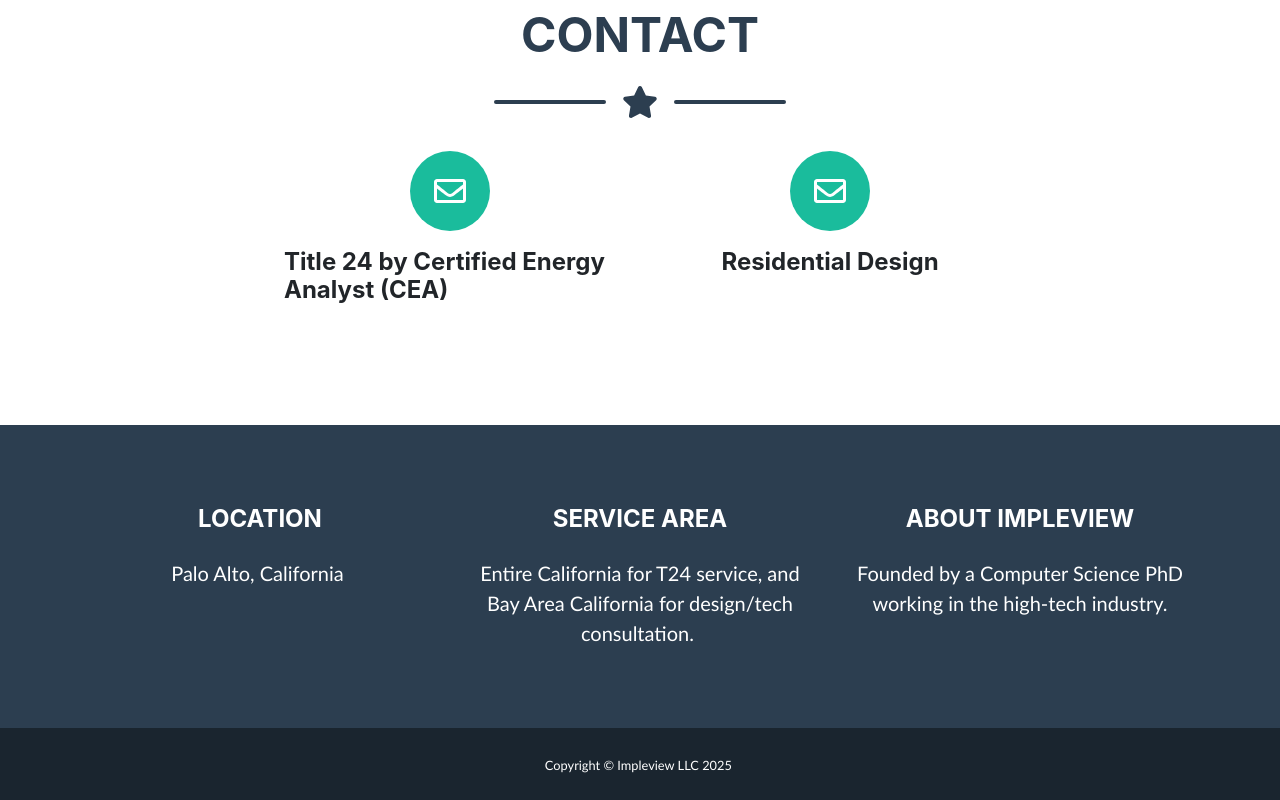
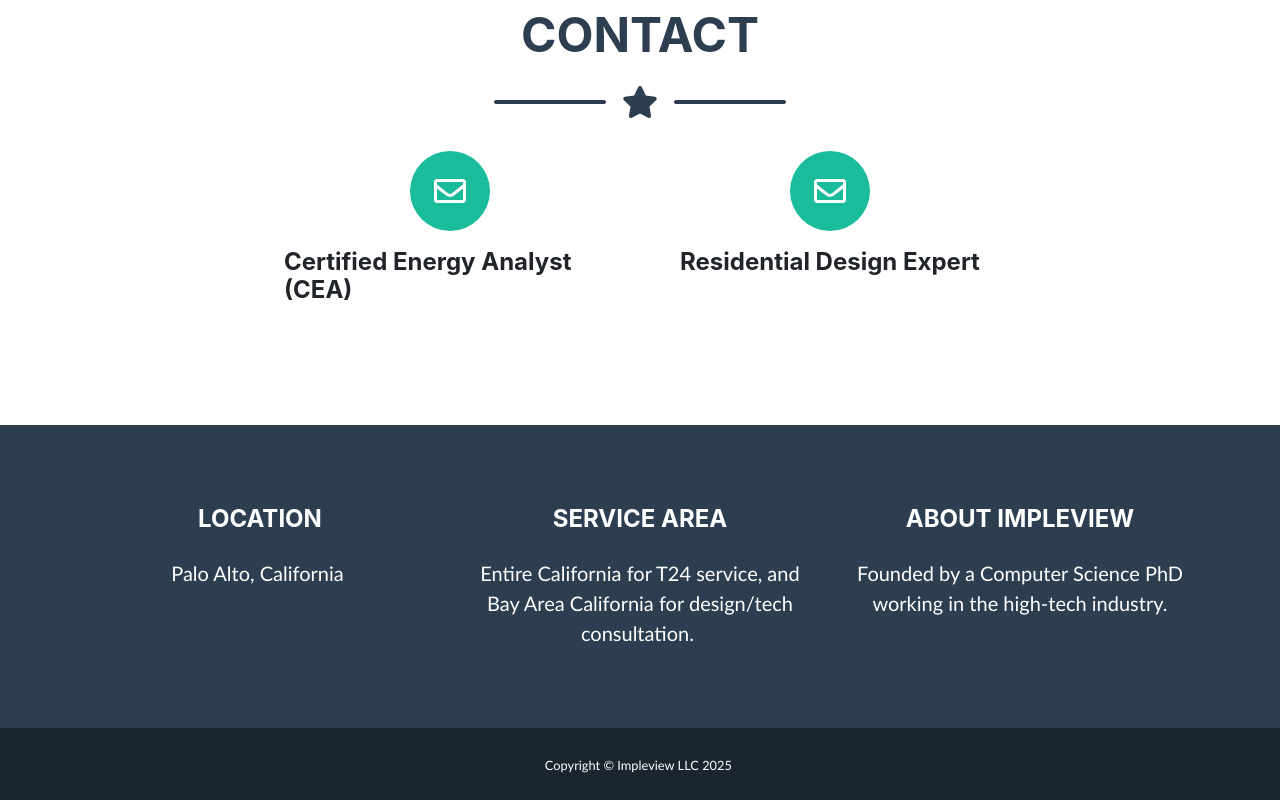
Before and after one commit to impleview/impleview.github.io, a plain HTML site: page index.html in a window 1280 px wide. Shown: the part 2686-3486 px from the top of the page. Drawn offline with nearby package versions, Linux system fonts and the light colour scheme; a web font is replaced by a local one.

Commit message:
Update index.html

```diff
--- a/index.html
+++ b/index.html
@@ -470,13 +470,13 @@
                     <div class="col-lg-4">
                         <div class="d-flex flex-column align-items-center">
                             <button id="email_design" onClick="mailto('T24')" class="invisible_box"><div class="icon-contact mb-3"><i class="far fa-envelope"></i></div></button>
-                            <h4 class="mb-4 align-items-center">Title 24 by Certified Energy Analyst (CEA)</h4>
+                            <h4 class="mb-4 align-items-center">Certified Energy Analyst (CEA)</h4>
                         </div>
                     </div>
                      <div class="col-lg-4">
                         <div class="d-flex flex-column align-items-center">
                             <button id="email_design" onClick="mailto('Design')" class="invisible_box"><div class="icon-contact mb-3"><i class="far fa-envelope"></i></div></button>
-                            <h4 class="mb-4 align-items-center">Residential Design</h4>
+                            <h4 class="mb-4 align-items-center">Residential Design Expert</h4>
                         </div>
                     </div>
                 </div>
```
